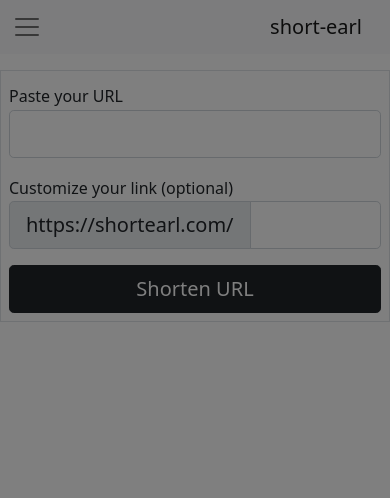
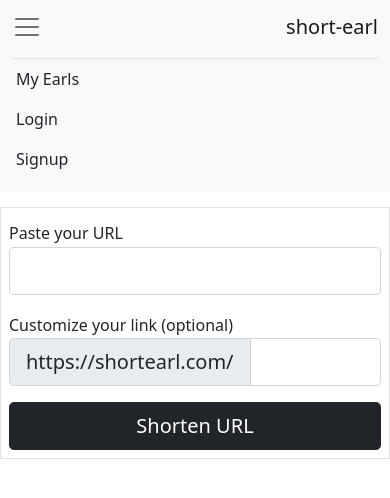
Before and after one commit to CameronCanning/short-earl, a React (Create React App) app in the folder client/: page /app in a window 390 px wide. Both pictures are taken after a click on the button "Toggle navigation". Shown: the top 498 px of the page. Built offline with nearby package versions, Linux system fonts and the light colour scheme.

Commit message:
navbar button collapse

```diff
--- a/client/src/components/navbar.js
+++ b/client/src/components/navbar.js
@@ -1,4 +1,5 @@
 import React from 'react';
+import { Nav } from 'react-bootstrap';
 
 import { NavLink } from "react-router-dom";
 
@@ -10,15 +11,15 @@
                     <button
                         className="navbar-toggler shadow-none border-0 ps-0"
                         type="button"
-                        data-bs-toggle="offcanvas"
-                        data-bs-target="#offcanvasNavbar"
-                        aria-controls="offcanvasNavbar"
+                        data-bs-toggle="collapse"
+                        data-bs-target="#navbarToggleExternalContent"
+                        aria-controls="navbarToggleExternalContent"
                         aria-expanded="false"
                         aria-label="Toggle navigation"
                         >
                         <span className="navbar-toggler-icon"></span>
                     </button>
-                    <NavLink className="navbar-brand mb-0 h1" to="/">short-earl</NavLink>
+                    <NavLink className="navbar-brand mb-0 me-0 h1" to="/">short-earl</NavLink>
                     <div className="collapse navbar-collapse justify-content-end me-0" id="navbarDropDown">
                         <ul className="navbar-nav me-1 mb-lg-0">
                             <li className='nav-item'>
@@ -34,20 +35,14 @@
                     </div>
                 </div>
             </nav>
-            <div className="offcanvas offcanvas-end" tabIndex="-1" id="offcanvasNavbar" aria-labelledby="offcanvasNavbarLabel">
-                <div className="offcanvas-header justify-content-end">
-                    <button type="button" className="btn-close text-reset pe-3 pt-3" data-bs-dismiss="offcanvas" aria-label="Close"></button>
-                </div>
-                <div className="offcanvas-body">
-                    <ul className="navbar-nav flex-grow-1 pe-3 float-end">
-                        <li className="nav-item">
-                            <a className="nav-link active " aria-current="page" href="#">Home</a>
-                        </li>
-                        <li className="nav-item">
-                            <NavLink className='nav-link' to='/urls'>My Earls</NavLink>
-                        </li>
-                        <NavLink className='nav-link' to='/urls'>My Earls</NavLink>
-                    </ul>
+            <div className="collapse" id="navbarToggleExternalContent">
+                <div className="bg-light p-1">
+                    <div className='m-2 mt-0 border-top'>
+                        <NavLink className='nav-link link-dark ps-1' to='/app'>My Earls</NavLink>
+                        <NavLink className='nav-link link-dark ps-1' to='/login'>Login</NavLink>
+                        <NavLink className='nav-link link-dark ps-1' to='signup'>Signup</NavLink>
+                    </div>
+
                 </div>
             </div>
         </div>
```
